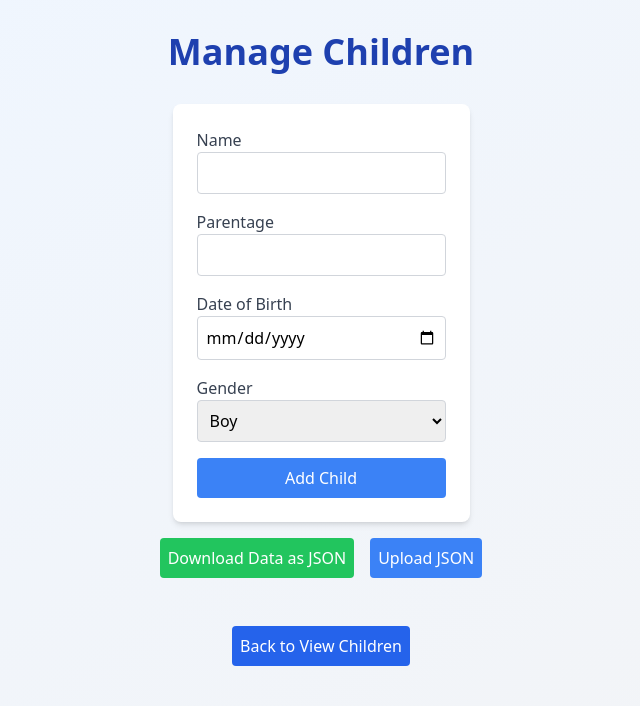
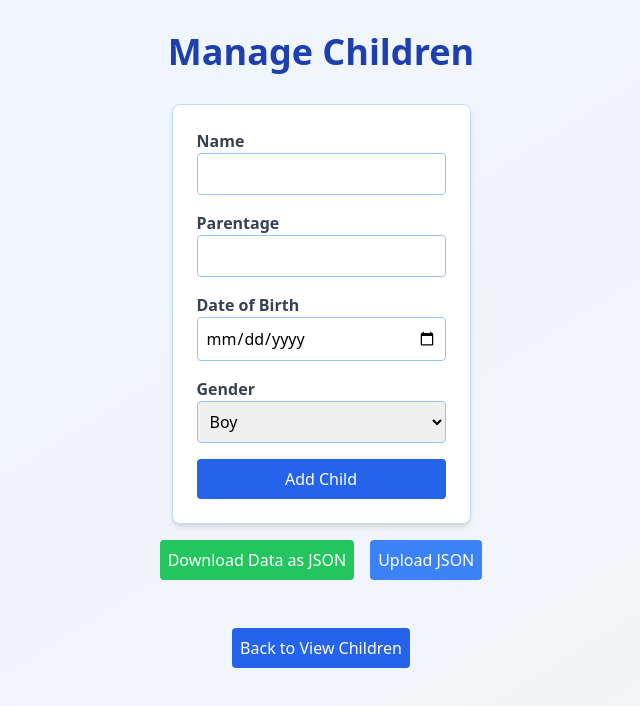
Before and after one commit to Sahil19x/child-growth-tracker, a Next.js app: page /manage in a window 1280 px wide. Shown: the top 706 px of the page, without its empty margins (319-959 px from the left). Built offline with nearby package versions, Linux system fonts and the light colour scheme.

Commit message:
Update ChildForm.tsx

```diff
--- a/components/ChildForm.tsx
+++ b/components/ChildForm.tsx
@@ -1,70 +1,81 @@
-// File: components/ChildForm.tsx
-import React, { useState } from 'react';
+import React, { useState, useEffect } from 'react';
 
 interface ChildFormProps {
   onAddChild: (child: { name: string; parentage: string; dob: string; gender: 'boy' | 'girl' }) => void;
+  initialChild?: { name: string; parentage: string; dob: string; gender: 'boy' | 'girl' };
 }
 
-const ChildForm: React.FC<ChildFormProps> = ({ onAddChild }) => {
-  const [name, setName] = useState('');
-  const [parentage, setParentage] = useState('');
-  const [dob, setDob] = useState('');
-  const [gender, setGender] = useState<'boy' | 'girl'>('boy');
+const ChildForm: React.FC<ChildFormProps> = ({ onAddChild, initialChild }) => {
+  const [name, setName] = useState(initialChild?.name || '');
+  const [parentage, setParentage] = useState(initialChild?.parentage || '');
+  const [dob, setDob] = useState(initialChild?.dob || '');
+  const [gender, setGender] = useState<'boy' | 'girl'>(initialChild?.gender || 'boy');
+
+  useEffect(() => {
+    if (initialChild) {
+      setName(initialChild.name);
+      setParentage(initialChild.parentage);
+      setDob(initialChild.dob);
+      setGender(initialChild.gender);
+    }
+  }, [initialChild]);
 
   const handleSubmit = (e: React.FormEvent) => {
     e.preventDefault();
     onAddChild({ name, parentage, dob, gender });
-    setName('');
-    setParentage('');
-    setDob('');
-    setGender('boy');
+    if (!initialChild) { // Reset only for add, not update
+      setName('');
+      setParentage('');
+      setDob('');
+      setGender('boy');
+    }
   };
 
   return (
-    <form onSubmit={handleSubmit} className="bg-white p-6 rounded-lg shadow-md max-w-md mx-auto">
+    <form onSubmit={handleSubmit} className="bg-white p-4 sm:p-6 rounded-lg shadow-md max-w-md mx-auto border border-blue-200">
       <div className="mb-4">
-        <label className="block text-gray-700">Name</label>
+        <label className="block text-gray-700 font-semibold">Name</label>
         <input
           type="text"
           value={name}
           onChange={(e) => setName(e.target.value)}
-          className="w-full p-2 border border-gray-300 rounded"
+          className="w-full p-2 border border-blue-300 rounded focus:outline-none focus:ring-2 focus:ring-blue-500"
           required
         />
       </div>
       <div className="mb-4">
-        <label className="block text-gray-700">Parentage</label>
+        <label className="block text-gray-700 font-semibold">Parentage</label>
         <input
           type="text"
           value={parentage}
           onChange={(e) => setParentage(e.target.value)}
-          className="w-full p-2 border border-gray-300 rounded"
+          className="w-full p-2 border border-blue-300 rounded focus:outline-none focus:ring-2 focus:ring-blue-500"
           required
         />
       </div>
       <div className="mb-4">
-        <label className="block text-gray-700">Date of Birth</label>
+        <label className="block text-gray-700 font-semibold">Date of Birth</label>
         <input
           type="date"
           value={dob}
           onChange={(e) => setDob(e.target.value)}
-          className="w-full p-2 border border-gray-300 rounded"
+          className="w-full p-2 border border-blue-300 rounded focus:outline-none focus:ring-2 focus:ring-blue-500"
           required
         />
       </div>
       <div className="mb-4">
-        <label className="block text-gray-700">Gender</label>
+        <label className="block text-gray-700 font-semibold">Gender</label>
         <select
           value={gender}
           onChange={(e) => setGender(e.target.value as 'boy' | 'girl')}
-          className="w-full p-2 border border-gray-300 rounded"
+          className="w-full p-2 border border-blue-300 rounded focus:outline-none focus:ring-2 focus:ring-blue-500"
         >
           <option value="boy">Boy</option>
           <option value="girl">Girl</option>
         </select>
       </div>
-      <button type="submit" className="bg-blue-500 text-white p-2 rounded w-full">
-        Add Child
+      <button type="submit" className="bg-blue-600 hover:bg-blue-700 text-white p-2 rounded w-full font-medium">
+        {initialChild ? 'Update Child' : 'Add Child'}
       </button>
     </form>
   );
```
